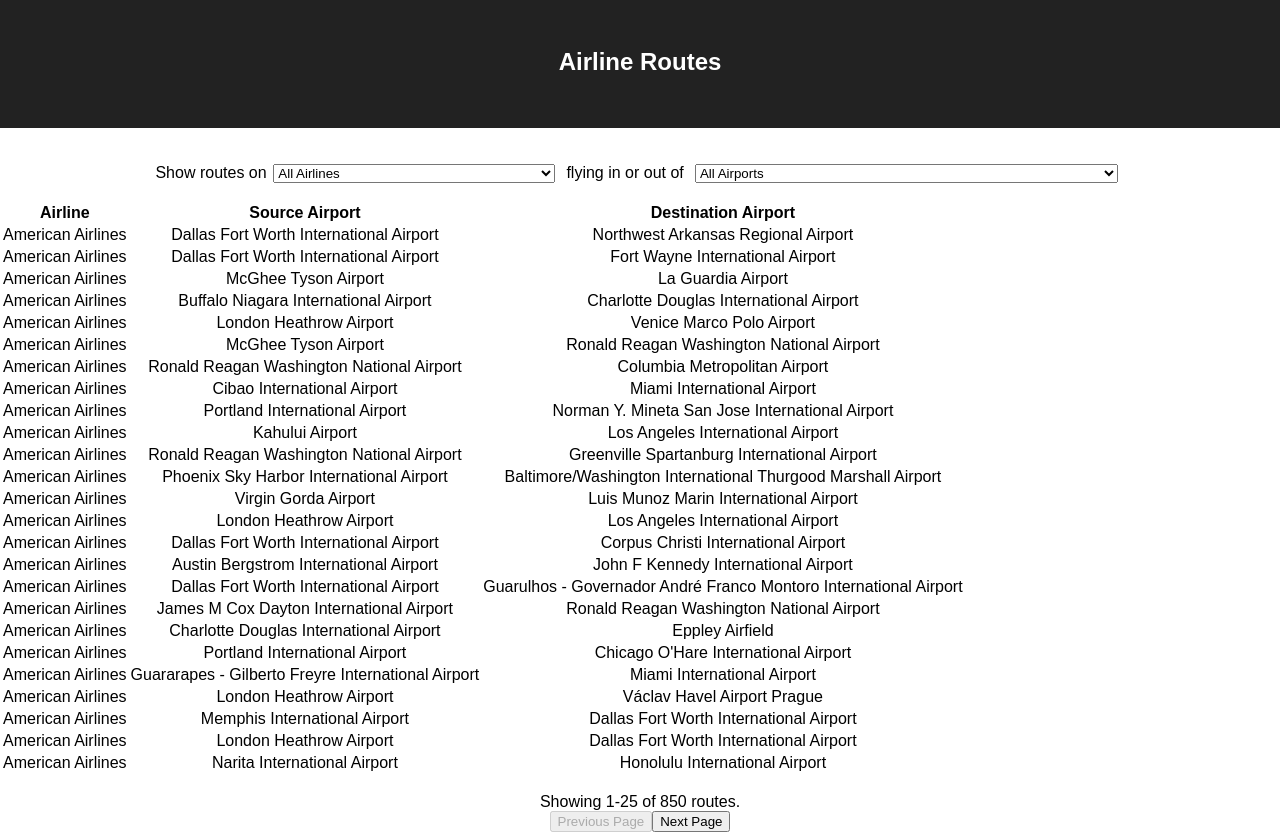
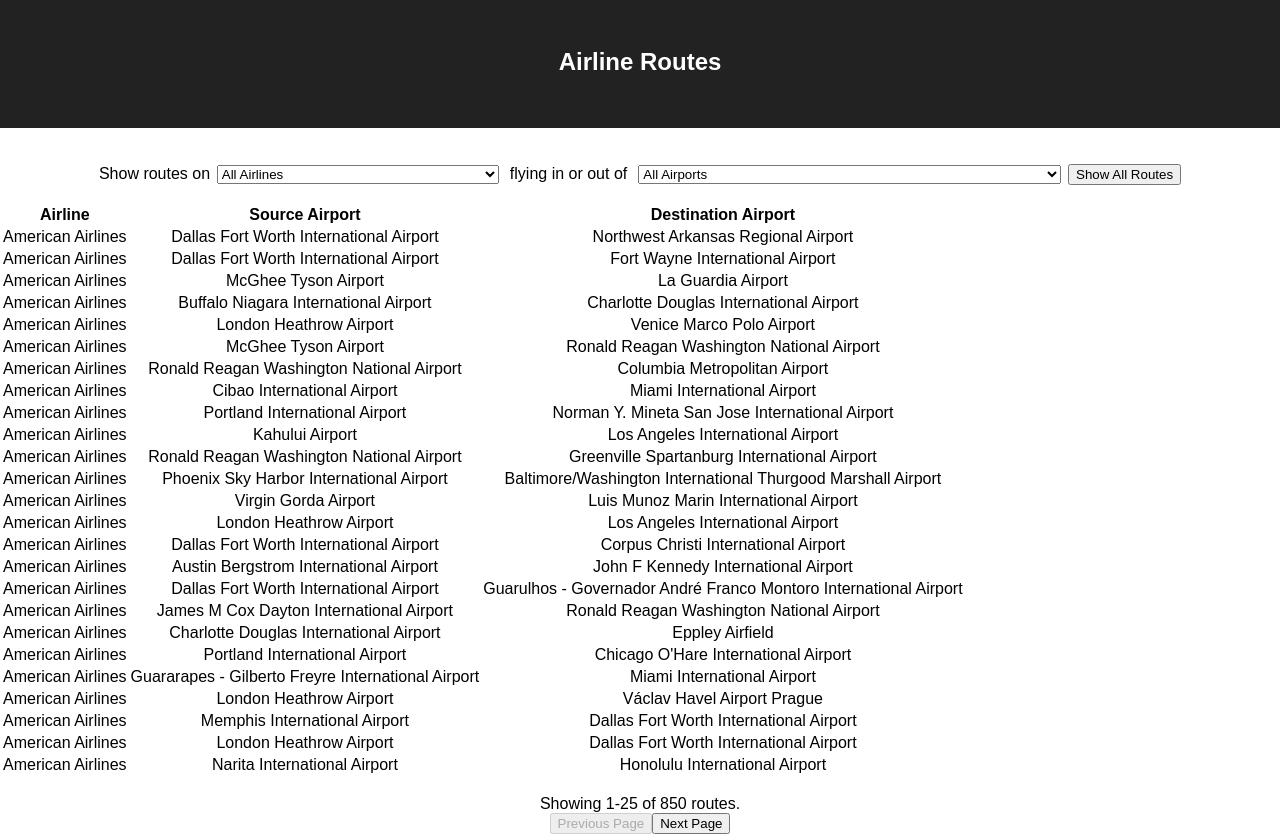
Before and after one commit to callieburuchara/airlines-react-app, a React (Create React App) app: page / in a window 1280 px wide. Built offline with nearby package versions, Linux system fonts and the light colour scheme.

Commit message:
Working on Step 9. Data is reset, but dropdown menus are not

```diff
--- a/src/App.js
+++ b/src/App.js
@@ -20,6 +20,7 @@
 }
 
 const App = () => {
+  const dispatch = useDispatch()
 
   return (
     <div className="app">
@@ -29,6 +30,7 @@
       <section><br/><br/>
         <Select options={DATA.airlines} allTitle="All Airlines" name="airline" valueKey="id" titleKey="name" leadingText="Show routes on"/>
         <Select options={DATA.airports} allTitle="All Airports" name="airport" valueKey="code" titleKey="name" leadingText=" flying in or out of " />
+        <button onClick={() => dispatch({type: 'RESET'})}>Show All Routes</button>
 
         <br/><br/>
         <Table className="routes-table" columns={columns} rows={useSelector(state => state.filteredData)} format={formatValue} perPage={25} />
--- a/src/reducers/dataReducer.js
+++ b/src/reducers/dataReducer.js
@@ -3,6 +3,8 @@
 const dataReducer = (state = DATA.routes, action) => {
   console.log(action)
   switch (action.type) {
+    case 'RESET':
+      return DATA.routes
     case 'FILTER_BY_AIRLINE':
       return DATA.routes.filter(route => route.airline === Number(action.id))
     case 'FILTER_BY_AIRPORT':
```
